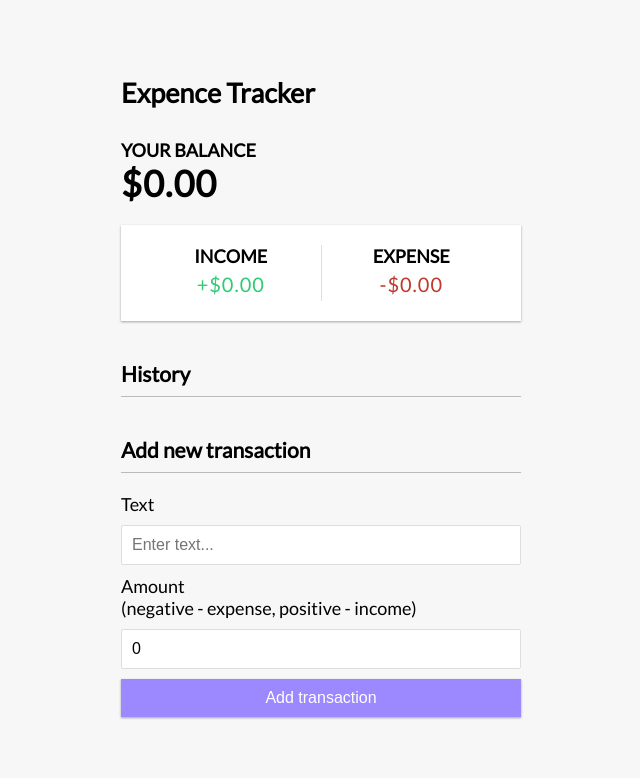
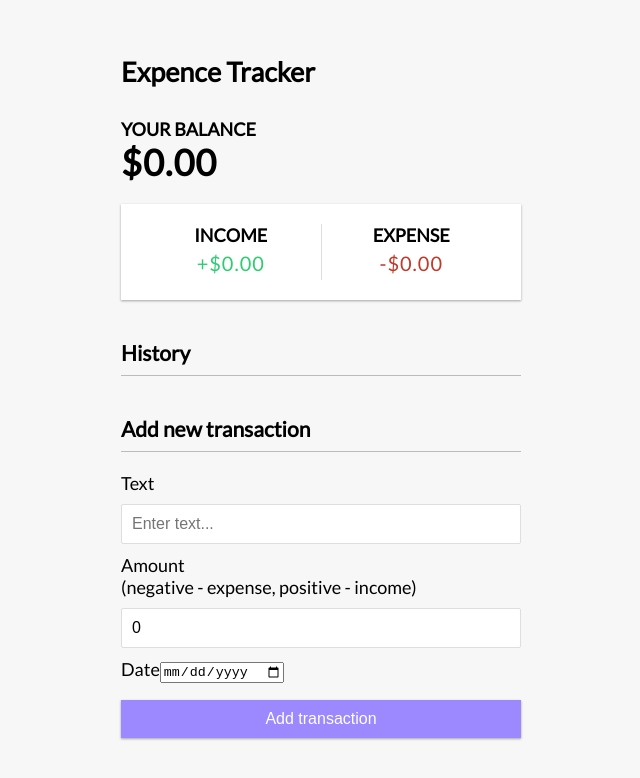
Before and after one commit to keerthan9453/Expense-Tracker, a React (Create React App) app: page / in a window 1280 px wide. Shown: the top 778 px of the page, without its empty margins (319-959 px from the left). Built offline with nearby package versions, Linux system fonts and the light colour scheme.

Commit message:
added a changeable date feat

```diff
--- a/src/components/AddTransaction.js
+++ b/src/components/AddTransaction.js
@@ -4,6 +4,7 @@ import { GlobalContext } from '../context/GlobalState';
 export const AddTransaction = () => {
   const [text, setText] = useState('');
   const [amount, setAmount] = useState(0);
+  const [date, setDate] = useState('');
   const { addTransaction } = useContext(GlobalContext);
 
   const onSubmit = e => {
@@ -13,12 +14,13 @@ export const AddTransaction = () => {
       id: Math.floor(Math.random() * 100000000),
       text,
       amount: +amount,
-      date: new Date().toLocaleDateString(),
+      date: date,
       time: new Date().toLocaleTimeString()
     }
 
 
     addTransaction(newTransaction);
+
   }
 
   return (
@@ -36,6 +38,14 @@ export const AddTransaction = () => {
           >
           <input type="number" value={amount} onChange={(e) => setAmount(e.target.value)} placeholder="Enter amount..." />
         </div>
+        <div className="form-control">
+          <label htmlFor="date">Date</label>
+          <input
+            type="date"
+            value={date}
+            onChange={(e) => setDate(e.target.value)}
+          />
+        </div>
         <button className="btn">Add transaction</button>
       </form>
     </>
```
